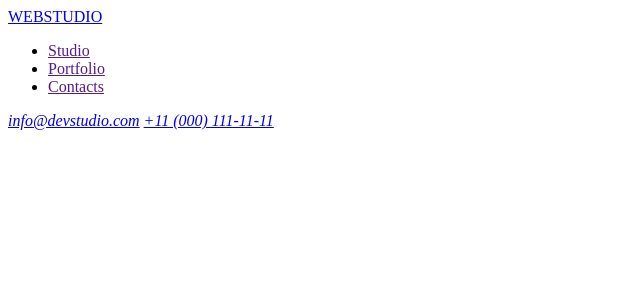
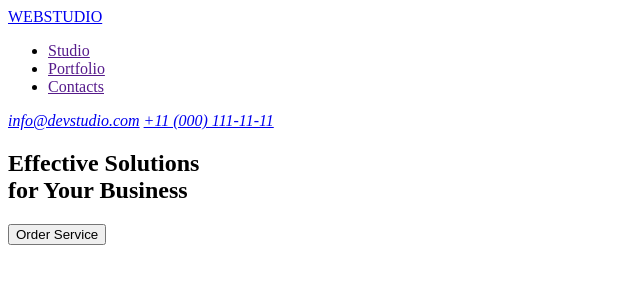
Before and after one commit to Oleggman/goit-markup-hw-01, a plain HTML site: page index.html in a window 1280 px wide. Shown: the whole page, without its empty margins (0-640 px from the left). Drawn offline with Linux system fonts and the light colour scheme.

Commit message:
Create main hero

```diff
--- a/index.html
+++ b/index.html
@@ -25,7 +25,16 @@
       </address>
     </header>
 
-    <main></main>
+    <main>
+      <!-- Hero section -->
+      <section>
+        <h1>
+          Effective Solutions<br />
+          for Your Business
+        </h1>
+        <button type="button">Order Service</button>
+      </section>
+    </main>
 
     <footer></footer>
   </body>
```
